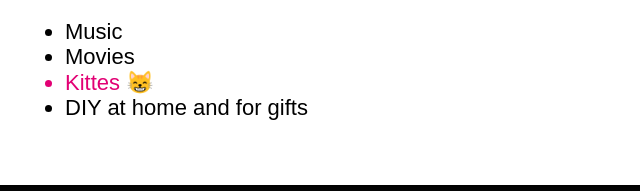
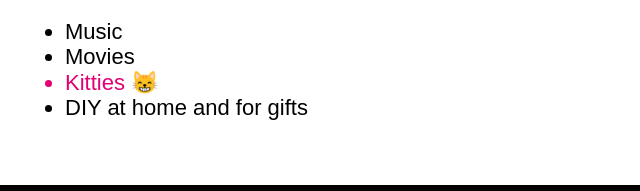
Before and after one commit to esylebrasil/portfolio, a plain HTML site: page about.html in a window 1280 px wide. Shown: the part 539-730 px from the top of the page, 18-658 px from the left. Drawn offline with Linux system fonts and the light colour scheme.

Commit message:
update spelling

```diff
--- a/about.html
+++ b/about.html
@@ -29,7 +29,7 @@
           <ul class="interests">
             <li>Music</li>
             <li>Movies</li>
-            <li>Kittes &#128568;</li>
+            <li>Kitties &#128568;</li>
             <li>DIY at home and for gifts</li>
           </ul>
         </p>
```
